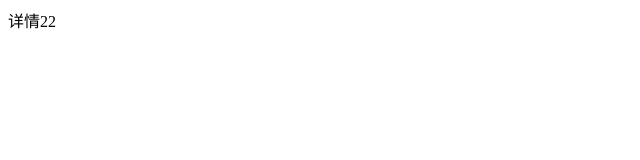
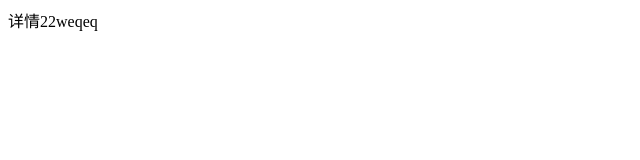
Before and after one commit to yangxingyf/gitProject2, a plain HTML site: page goodsDetails.html in a window 1280 px wide. Shown: the full height of the page, 0-640 px from the left. Drawn offline with Linux system fonts and the light colour scheme.

Commit message:
详情和列表

```diff
--- a/goodsDetails.html
+++ b/goodsDetails.html
@@ -5,6 +5,6 @@
     <title>Title</title>
 </head>
 <body>
-    详情22
+    详情22weqeq
 </body>
 </html>
```
